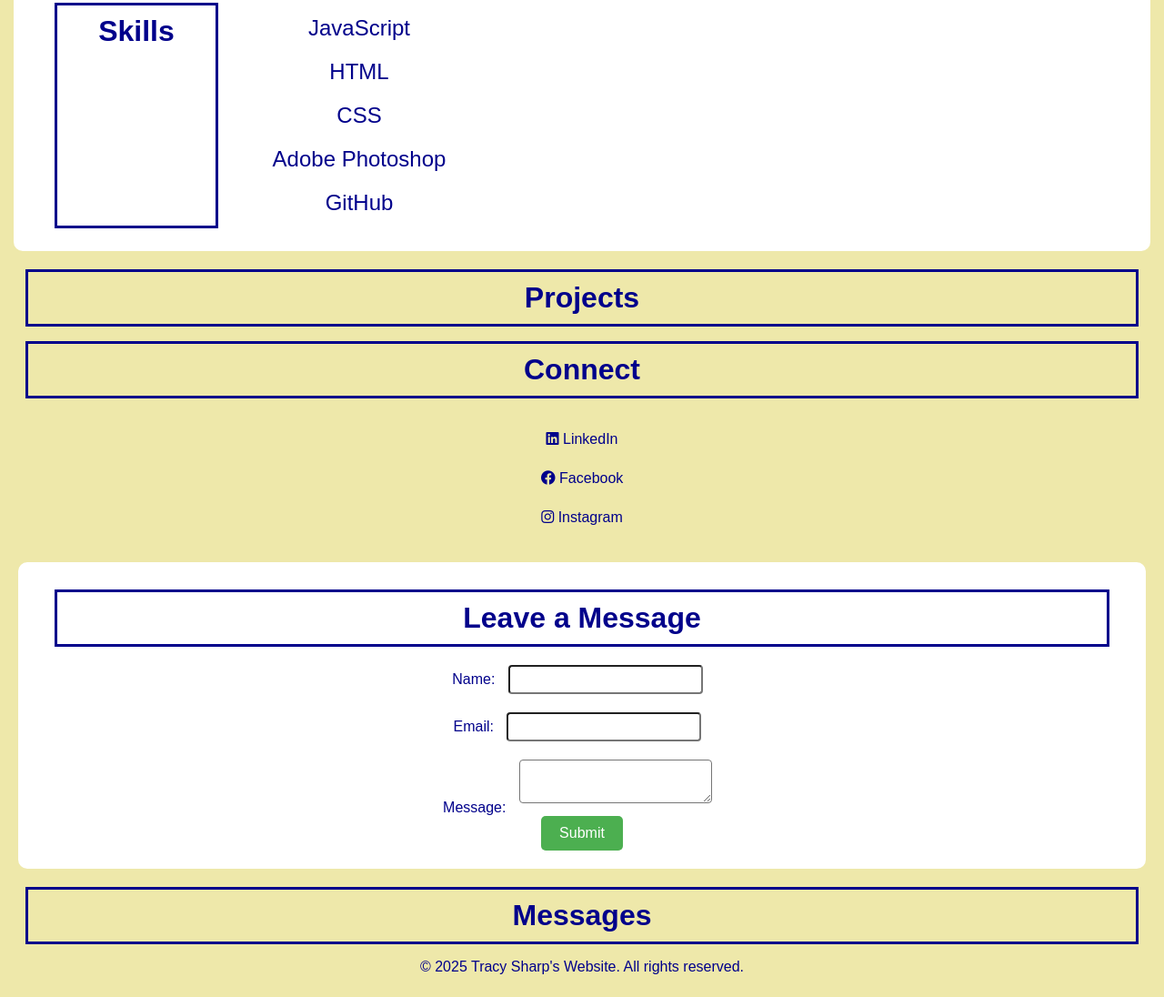
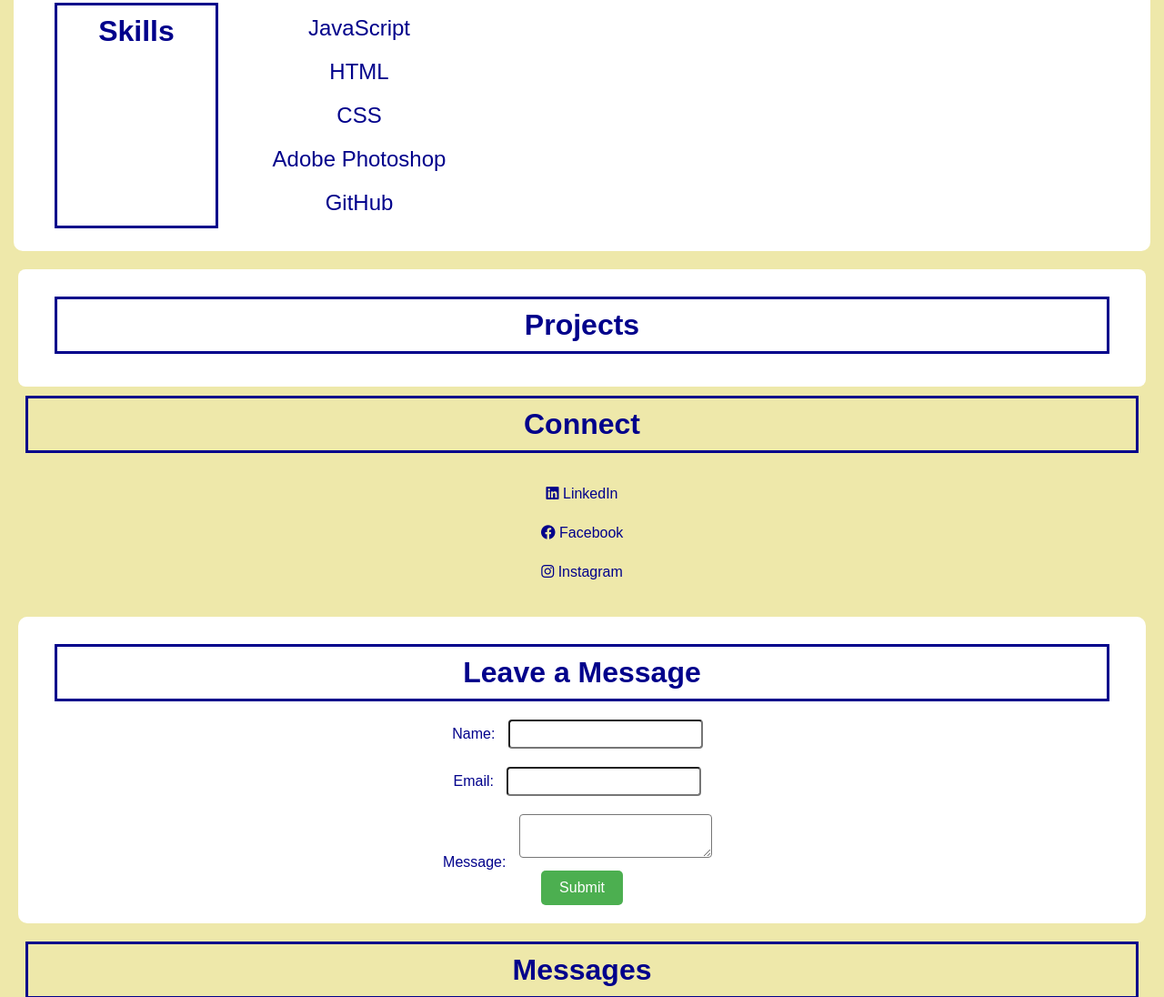
Before and after one commit to sharp2010/tracy-sharp-jupiter, a plain HTML site: page index.html in a window 1280 px wide. Shown: the part 1608-2704 px from the top of the page at 91% size. Drawn offline with Linux system fonts and the light colour scheme; no server answers.

Commit message:
styling css for project section

```diff
--- a/css/index.css
+++ b/css/index.css
@@ -151,6 +151,23 @@ form[name="leave_message"] button {
     font-size: 1rem;
     cursor: pointer;
 }
+
+/* Projects Section */
+#projects {
+    max-width: 1200px;
+    margin: 0 auto;
+    padding: 20px;
+    background-color: #fff;
+    border-radius: 8px;
+    text-align: center;
+}
+
+.project-list {
+    /* removes bullet points*/
+    list-style-type: none;
+    text-align: center;
+    gap: 20px;
+}
 /* to make changes for tablet devices */
 @media only screen and (min-width: 768px) {
 
```
